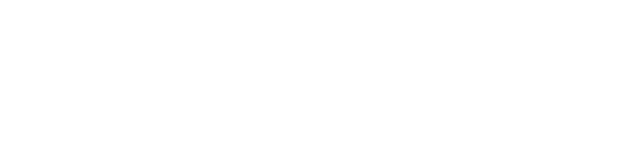
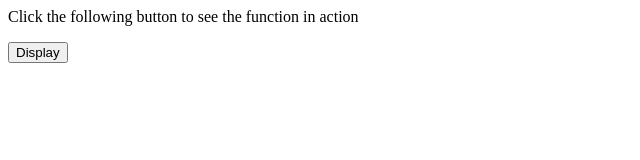
Before and after one commit to jyjkuo/LNY, a plain HTML site: page index.html in a window 1280 px wide. Shown: the whole page, without its empty margins (0-640 px from the left). Drawn offline with Linux system fonts and the light colour scheme.

Commit message:
Update index.html

```diff
--- a/index.html
+++ b/index.html
@@ -1,5 +1,9 @@
 <html>
-    <head>
-        <script defer src="random.js"></script>
-    </head>
+<head>
+<script type = "text/javascript" src="random.js"></script>
+</head>
+<body>
+<p>Click the following button to see the function in action</p>
+<input type = "button" onclick = "myfunction()" value = "Display">
+</body>
 </html>
```
